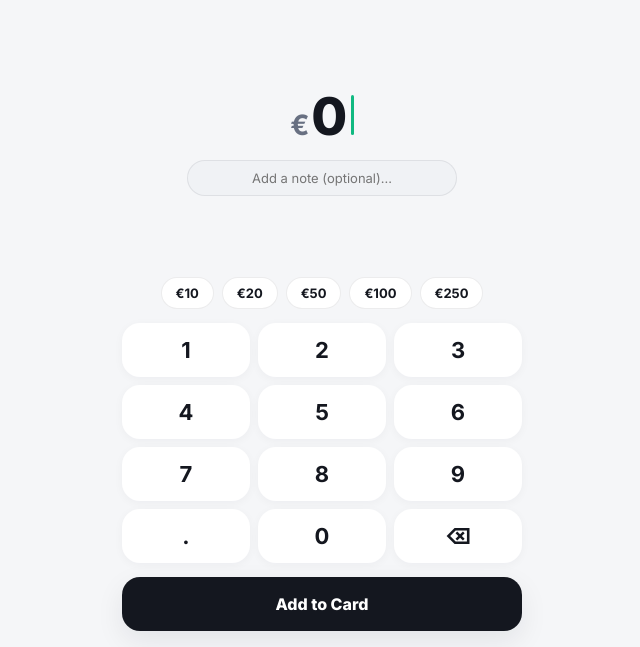
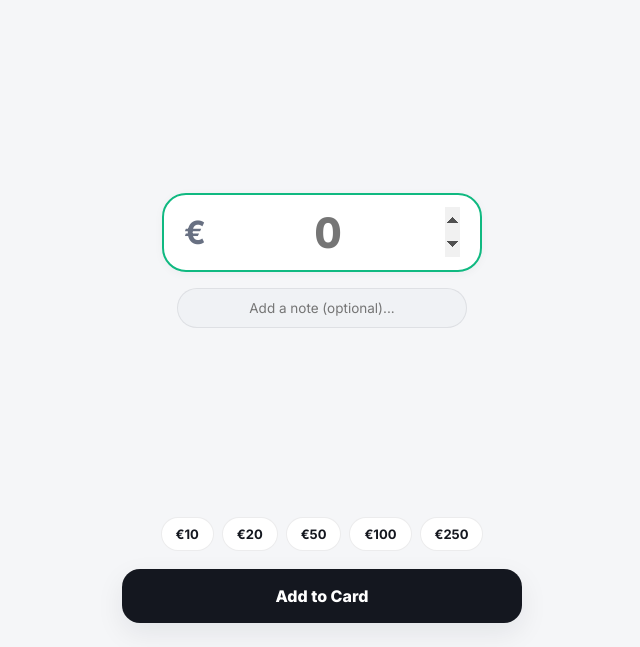
Before and after one commit to mdshawon667700-pixel/card, a plain HTML site: page index.html in a window 1280 px wide. Both pictures are taken after a click on the button "+ Add". Shown: the part 153-800 px from the top of the page, without its empty margins (318-958 px from the left). Drawn offline with Linux system fonts and the light colour scheme.

Commit message:
Update index.html

```diff
--- a/index.html
+++ b/index.html
@@ -515,7 +515,7 @@
       transform: translateY(100%);
       transition: transform 0.32s cubic-bezier(0.22, 1, 0.36, 1), background-color 0.45s ease;
       padding-top: env(safe-area-inset-top);
-      padding-bottom: calc(16px + env(safe-area-inset-bottom));
+      padding-bottom: calc(24px + env(safe-area-inset-bottom));
     }
 
     .overlay-screen.open {
@@ -629,68 +629,65 @@
       display: block;
     }
 
-    /* Amount Display */
+    /* Native Amount Input Stage using iPhone default keyboard */
     .amount-stage {
       flex: 1;
       display: flex;
       flex-direction: column;
       align-items: center;
       justify-content: center;
-      padding: 8px 20px;
-    }
-
-    .amount-display {
-      font-size: 52px;
-      font-weight: 800;
-      letter-spacing: -0.04em;
-      display: flex;
-      align-items: baseline;
+      padding: 12px 24px;
+    }
+
+    .native-amount-wrapper {
+      display: flex;
+      align-items: center;
       justify-content: center;
-      gap: 4px;
-    }
-
-    .amount-sym {
-      font-size: 28px;
+      background: var(--bg-card);
+      border: 2px solid var(--border-color);
+      border-radius: 24px;
+      padding: 12px 20px;
+      width: 100%;
+      max-width: 320px;
+      box-shadow: var(--shadow-sm);
+      transition: border-color 0.2s ease, var(--theme-transition);
+    }
+
+    .native-amount-wrapper:focus-within {
+      border-color: var(--emerald);
+    }
+
+    .native-sym {
+      font-size: 32px;
       font-weight: 700;
       color: var(--text-secondary);
-    }
-
-    .digit-pop {
-      display: inline-block;
-      animation: digitPop 0.18s cubic-bezier(0.22, 1, 0.36, 1);
-    }
-
-    @keyframes digitPop {
-      0% { transform: scale(0.75); opacity: 0.4; }
-      100% { transform: scale(1); opacity: 1; }
-    }
-
-    .cursor-blink {
-      display: inline-block;
-      width: 2.5px;
-      height: 40px;
-      background: var(--emerald);
-      border-radius: 2px;
-      margin-left: 2px;
-      animation: blink 1s infinite;
-    }
-
-    @keyframes blink {
-      0%, 49% { opacity: 1; }
-      50%, 100% { opacity: 0; }
+      margin-right: 4px;
+    }
+
+    .native-amount-input {
+      font-size: 42px;
+      font-weight: 800;
+      letter-spacing: -0.03em;
+      background: transparent;
+      border: none;
+      outline: none;
+      color: var(--text-primary);
+      width: 100%;
+      text-align: center;
+      font-variant-numeric: tabular-nums;
     }
 
     .note-input {
-      margin-top: 12px;
+      margin-top: 16px;
       background: var(--bg-input);
       border: 1px solid var(--border-color);
       border-radius: 999px;
-      padding: 9px 16px;
-      font-size: 13px;
+      padding: 11px 18px;
+      font-size: 13.5px;
       color: var(--text-primary);
       text-align: center;
-      width: 78%;
-      max-width: 270px;
+      width: 85%;
+      max-width: 290px;
       outline: none;
       transition: var(--theme-transition);
     }
@@ -700,12 +697,12 @@
       display: flex;
       justify-content: center;
       gap: 8px;
-      padding: 8px 16px 14px;
+      padding: 8px 16px 18px;
       flex-wrap: wrap;
     }
 
     .preset-chip {
-      padding: 7px 14px;
+      padding: 8px 14px;
       border-radius: 999px;
       background: var(--bg-card);
       border: 1px solid var(--border-color);
@@ -718,34 +715,6 @@
 
     .preset-chip:active {
       transform: scale(0.92);
-    }
-
-    /* Numeric Keypad */
-    .keypad {
-      display: grid;
-      grid-template-columns: repeat(3, 1fr);
-      gap: 8px;
-      padding: 0 20px 14px;
-    }
-
-    .key-btn {
-      height: 54px;
-      border-radius: 18px;
-      border: none;
-      background: var(--bg-card);
-      color: var(--text-primary);
-      font-size: 22px;
-      font-weight: 700;
-      cursor: pointer;
-      box-shadow: var(--shadow-sm);
-      transition: transform 0.12s ease, var(--theme-transition);
-      -webkit-user-select: none;
-      user-select: none;
-    }
-
-    .key-btn:active, .key-btn.pressed {
-      transform: scale(0.92);
-      background: var(--bg-subtle);
     }
 
     .send-cta {
@@ -1119,34 +1088,17 @@
       <div class="transfer-info-box" id="transferInfoBox"></div>
     </div>
 
-    <!-- Live Amount Display -->
+    <!-- Native Amount Stage using iPhone default keyboard -->
     <div class="amount-stage">
-      <div class="amount-display">
-        <span class="amount-sym" id="entryCurrencySym">€</span>
-        <span id="entryAmountDigits">0</span>
-        <span class="cursor-blink"></span>
+      <div class="native-amount-wrapper">
+        <span class="native-sym" id="entryCurrencySym">€</span>
+        <input type="number" step="any" inputmode="decimal" class="native-amount-input" id="nativeAmountInput" placeholder="0" autofocus />
       </div>
       <input type="text" class="note-input" id="entryNoteInput" placeholder="Add a note (optional)..." />
     </div>
 
     <!-- Quick Preset Pills -->
     <div class="presets-row" id="presetsRow"></div>
-
-    <!-- Keypad -->
-    <div class="keypad" id="keypadGrid">
-      <button class="key-btn" data-key="1">1</button>
-      <button class="key-btn" data-key="2">2</button>
-      <button class="key-btn" data-key="3">3</button>
-      <button class="key-btn" data-key="4">4</button>
-      <button class="key-btn" data-key="5">5</button>
-      <button class="key-btn" data-key="6">6</button>
-      <button class="key-btn" data-key="7">7</button>
-      <button class="key-btn" data-key="8">8</button>
-      <button class="key-btn" data-key="9">9</button>
-      <button class="key-btn" data-key=".">.</button>
-      <button class="key-btn" data-key="0">0</button>
-      <button class="key-btn" data-key="back">⌫</button>
-    </div>
 
     <button class="send-cta" id="submitTxBtn">Send</button>
   </div>
@@ -1226,7 +1178,7 @@
 
       <div class="tabs-bar">
         <button class="tab-btn active" data-tab="cardsTab">My Cards</button>
-        <button class="tab-btn" data-tab="backupTab">Backup (Copy/Paste)</button>
+        <button class="tab-btn" data-tab="backupTab">Backup & Reset</button>
       </div>
 
       <!-- Cards Tab -->
@@ -1269,6 +1221,11 @@
           <label class="form-label">2. Restore Data (Paste Backup JSON Text Here)</label>
           <textarea class="form-textarea" id="backupImportText" rows="4" placeholder="Paste your saved backup JSON here..."></textarea>
           <button class="send-cta" style="width:100%;margin:8px 0 0;height:44px;font-size:14px;background:var(--emerald);color:#fff;" id="restoreBackupBtn">Restore Data</button>
+        </div>
+        <hr style="border:none;border-top:1px solid var(--border-color);margin:16px 0;" />
+        <div class="form-group">
+          <label class="form-label" style="color:var(--danger);">Danger Zone</label>
+          <button class="send-cta" style="width:100%;height:44px;font-size:14px;background:var(--danger-bg);color:var(--danger);" id="resetWalletBtn">⚠️ Reset All Wallet Data</button>
         </div>
       </div>
     </div>
@@ -1349,7 +1306,6 @@
     let activeCardIndex = 0;
     let entryMode = 'add';
     let selectedCatId = state.categories[0]?.id || 'food';
-    let amountStr = '0';
     let selectedGradient = CARD_GRADIENTS[0];
     let selectedNewIcon = ICON_LIBRARY[0];
     let lastDeletedTx = null;
@@ -1574,7 +1530,7 @@
     function openEntryOverlay(mode) {
       triggerHaptic();
       entryMode = mode;
-      amountStr = '0';
+      document.getElementById('nativeAmountInput').value = '';
       document.getElementById('entryNoteInput').value = '';
 
       const card = state.cards[activeCardIndex] || state.cards[0];
@@ -1605,8 +1561,13 @@
 
       renderCategoryStrip();
       renderPresets(card.currency);
-      updateAmountDigits();
       document.getElementById('entryOverlay').classList.add('open');
+
+      // Auto focus native amount input to invoke iPhone default keyboard seamlessly
+      setTimeout(() => {
+        const amtInput = document.getElementById('nativeAmountInput');
+        if (amtInput) amtInput.focus();
+      }, 300);
     }
 
     function updateTransferInfo() {
@@ -1623,7 +1584,7 @@
       const fromRate = (CURRENCY_META[fromCard.currency] || CURRENCY_META.EUR).rateToEur;
       const toRate = (CURRENCY_META[toCard.currency] || CURRENCY_META.EUR).rateToEur;
       const exchangeRate = fromRate / toRate;
-      const feePercent = 1.5; // 1.5% international transfer fee
+      const feePercent = 1.5;
       infoBox.innerHTML = `💱 <strong>FX Rate:</strong> 1 ${fromCard.currency} = ${exchangeRate.toFixed(4)} ${toCard.currency} &nbsp;|&nbsp; ⚡ <strong>Transfer Fee:</strong> ${feePercent}%`;
       infoBox.classList.add('visible');
     }
@@ -1672,36 +1633,10 @@
         chip.textContent = `${sym}${val}`;
         chip.addEventListener('click', () => {
           triggerHaptic();
-          amountStr = String(val);
-          updateAmountDigits();
+          document.getElementById('nativeAmountInput').value = val;
         });
         row.appendChild(chip);
       });
-    }
-
-    function updateAmountDigits() {
-      const container = document.getElementById('entryAmountDigits');
-      if (!container) return;
-      container.innerHTML = '';
-      for (const ch of amountStr) {
-        const span = document.createElement('span');
-        span.className = 'digit-pop';
-        span.textContent = ch;
-        container.appendChild(span);
-      }
-    }
-
-    function handleKeyInput(key) {
-      triggerHaptic();
-      if (key === 'back') {
-        amountStr = amountStr.length > 1 ? amountStr.slice(0, -1) : '0';
-      } else if (key === '.') {
-        if (!amountStr.includes('.')) amountStr += '.';
-      } else {
-        if (amountStr === '0') amountStr = key;
-        else if (amountStr.length < 10) amountStr += key;
-      }
-      updateAmountDigits();
     }
 
     function spawnConfetti() {
@@ -1722,9 +1657,10 @@
     }
 
     function submitTransaction() {
-      const amount = parseFloat(amountStr);
+      const amountVal = document.getElementById('nativeAmountInput').value;
+      const amount = parseFloat(amountVal);
       if (!amount || amount <= 0) {
-        showToast('Please enter an amount greater than 0', true);
+        showToast('Please enter a valid amount greater than 0', true);
         return;
       }
 
@@ -1795,7 +1731,6 @@
           const toCard = state.cards.find(c => c.id === toCardId);
 
           if (toCard && card.currency !== toCard.currency) {
-            // FX conversion + 1.5% fee
             transferFee = amount * 0.015;
             const netAmount = amount - transferFee;
             const fromRate = (CURRENCY_META[card.currency] || CURRENCY_META.EUR).rateToEur;
@@ -1804,7 +1739,6 @@
             card.balance = Math.max(0, Number(card.balance) - amount);
             toCard.balance = Number(toCard.balance) + convertedAmount;
           } else if (toCard) {
-            // Same currency transfer (Euro to Euro / USD to USD)
             card.balance = Math.max(0, Number(card.balance) - amount);
             toCard.balance = Number(toCard.balance) + amount;
             convertedAmount = amount;
@@ -2038,17 +1972,6 @@
       closeEntryBtn.addEventListener('click', closeOverlay);
       closeEntryBtn.addEventListener('pointerdown', closeOverlay);
 
-      document.querySelectorAll('#keypadGrid .key-btn').forEach(btn => {
-        const key = btn.dataset.key;
-        const handlePress = (e) => {
-          e.preventDefault();
-          e.stopPropagation();
-          handleKeyInput(key);
-        };
-        btn.addEventListener('click', handlePress);
-        btn.addEventListener('pointerdown', handlePress);
-      });
-
       document.getElementById('submitTxBtn').addEventListener('click', submitTransaction);
 
       document.getElementById('closeCustomCatBtn').addEventListener('click', () => document.getElementById('customCatBackdrop').classList.remove('open'));
@@ -2109,6 +2032,18 @@
         showToast('New card added');
       });
 
+      // RESET WALLET DATA BUTTON
+      document.getElementById('resetWalletBtn').addEventListener('click', () => {
+        if (!confirm('Are you sure you want to reset all wallet data? This will clear all cards and transactions permanently.')) return;
+        localStorage.removeItem(STORAGE_KEY);
+        state = getDefaultState();
+        activeCardIndex = 0;
+        saveState();
+        refreshAll();
+        document.getElementById('settingsBackdrop').classList.remove('open');
+        showToast('Wallet reset to default', true);
+      });
+
       document.getElementById('copyBackupBtn').addEventListener('click', async () => {
         const text = document.getElementById('backupExportText').value;
         try {
@@ -2122,7 +2057,7 @@
       });
 
       document.getElementById('restoreBackupBtn').addEventListener('click', () => {
-        const raw = document.getElementById('backupImportText').value.trim();
+        const raw = document.getElementById('backupImportTest').value.trim();
         if (!raw) return showToast('Paste backup JSON text first', true);
         try {
           const parsed = JSON.parse(raw);
```
